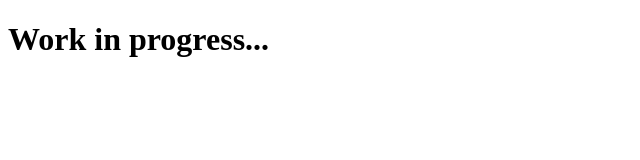
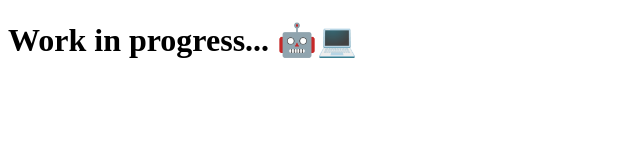
Before and after one commit to iiCodeRedemption/javitowebsite, a website: page public/index.html in a window 1280 px wide. Shown: the whole page, without its empty margins (0-640 px from the left). Drawn offline with Linux system fonts and the light colour scheme.

Commit message:
Update index.html

```diff
--- a/public/index.html
+++ b/public/index.html
@@ -7,6 +7,6 @@
     <title>WIP - My personal website</title>
 </head>
 <body>
-    <h1>Work in progress...</h1>
+    <h1>Work in progress... 🤖💻</h1>
 </body>
 </html>
```
